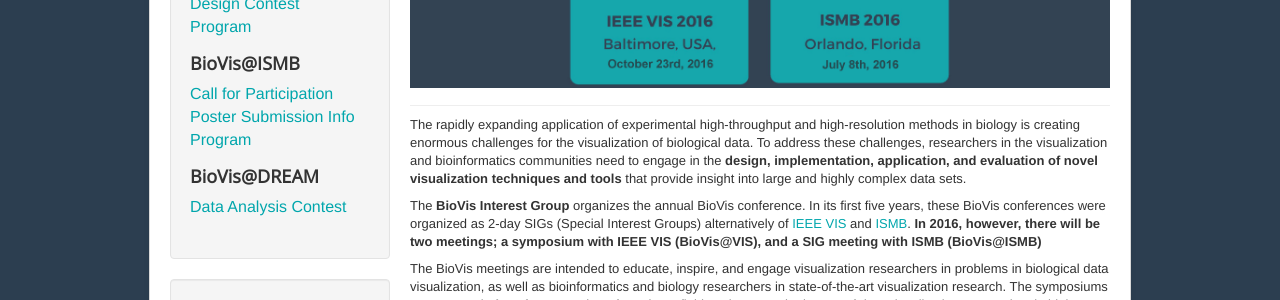
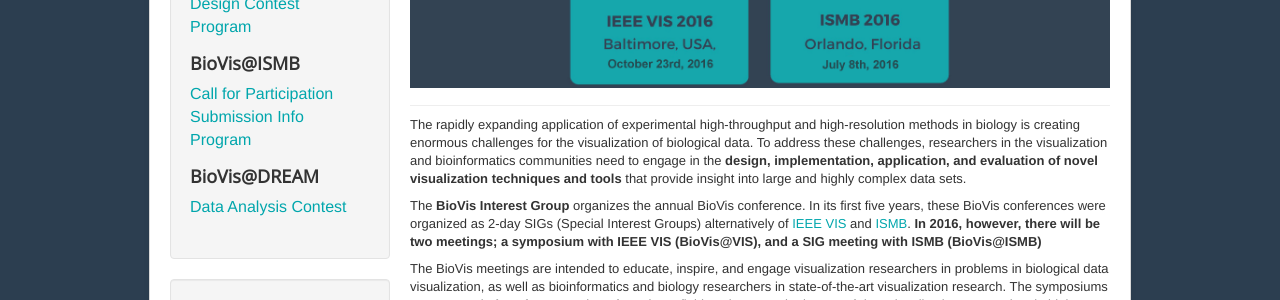
Before and after one commit to ngehlenborg/2017, a Jekyll site: the page built from index.md, in a window 1280 px wide. Shown: the part 317-617 px from the top of the page. Built offline with Jekyll 4.4.1, drawn with Linux system fonts in a browser that asks for light colours.

Commit message:
Updated Poster submissions Info

```diff
--- a/_includes/header.html
+++ b/_includes/header.html
@@ -36,7 +36,7 @@
           <li><a class="page-link" style="font-size:16px; padding-bottom:5px;"  href="{{ site.baseurl }}/program/">Program</a></li>
           <h3>BioVis@ISMB</h3>
           <li><a class="page-link" style="font-size:16px; padding-bottom:5px;"  href="{{ site.baseurl }}/cfp_ismb/">Call for Participation</a></li>
-          <li><a class="page-link" style="font-size:16px; padding-bottom:5px;"  href="{{ site.baseurl }}/posters_ismb/">Poster Submission Info</a></li>
+          <li><a class="page-link" style="font-size:16px; padding-bottom:5px;"  href="{{ site.baseurl }}/posters_ismb/">Submission Info</a></li>
           <li><a class="page-link" style="font-size:16px; padding-bottom:5px;"  href="{{ site.baseurl }}/program/">Program</a></li>
           <h3>BioVis@DREAM</h3>
           <li><a class="page-link" style="font-size:16px; padding-bottom:5px;"  href="{{ site.baseurl }}/dataContest_dream/">Data Analysis Contest</a></li>
```
